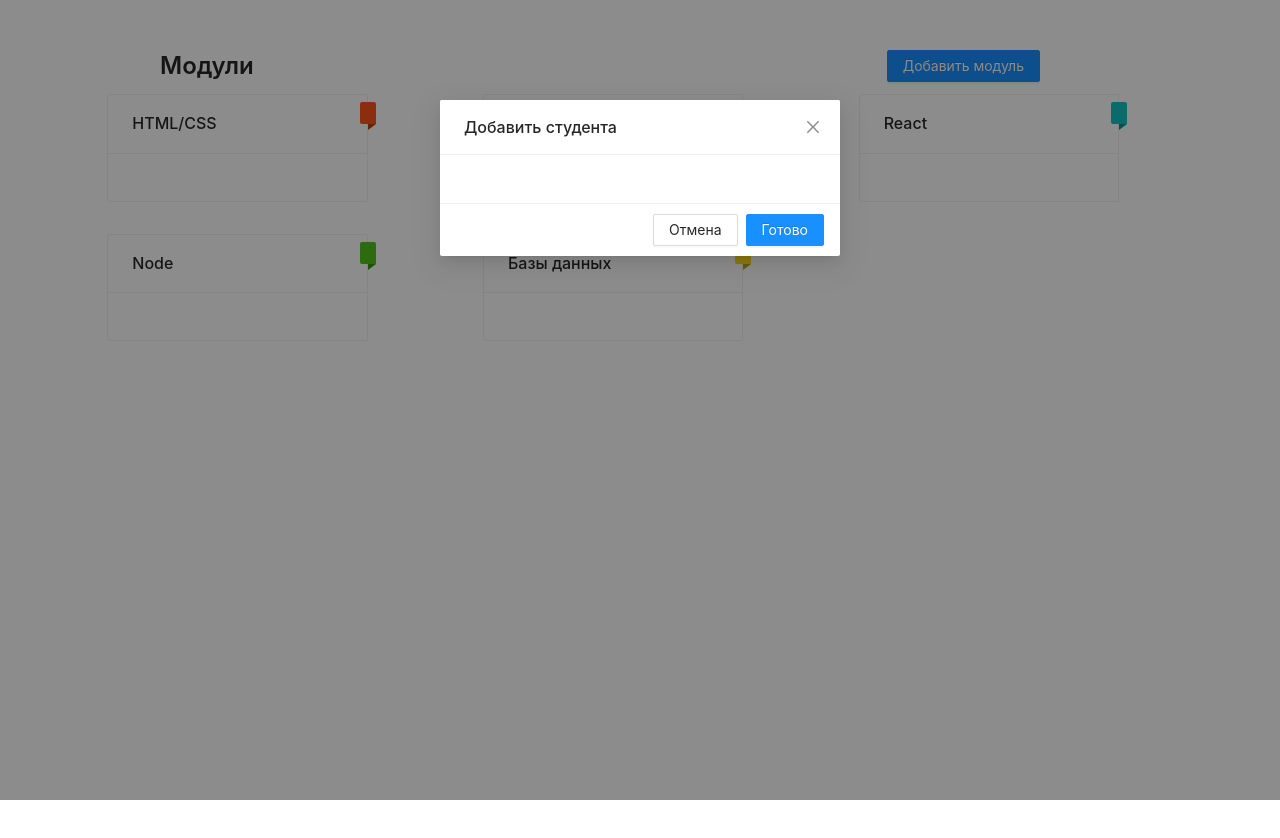
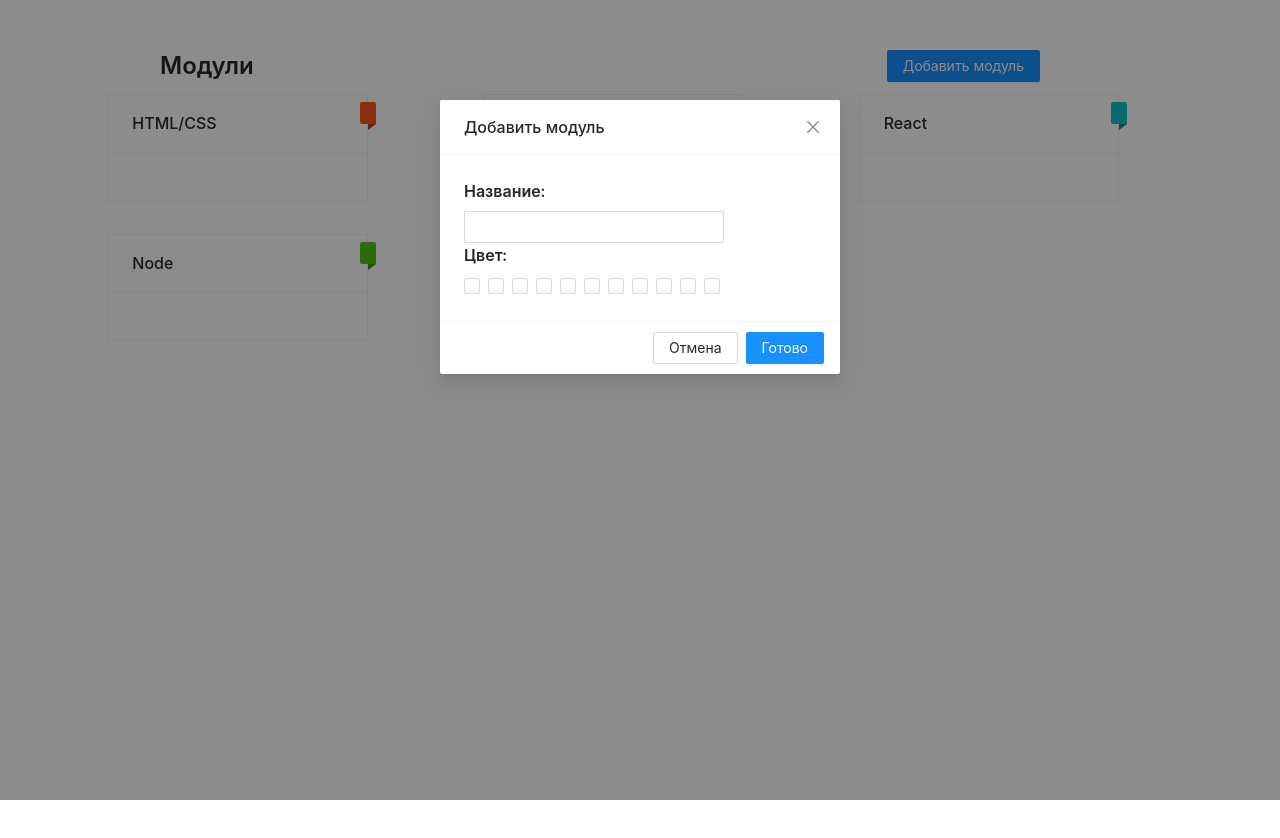
Before and after one commit to DeveloperIgorR/online-school, a React (Create React App) app: page /modules in a window 1280 px wide. Both pictures are taken after a click on the button "Добавить модуль". Shown: the top 838 px of the page. Built offline with nearby package versions, Linux system fonts and the light colour scheme.

Commit message:
add inputs

```diff
--- /dev/null
+++ b/src/components/CreateModule.js/CreateModule.jsx
@@ -0,0 +1,32 @@
+import React, { useState } from 'react'
+import { Input, Typography, Checkbox, Row, Col } from 'antd'
+
+const CreateModule = () => {
+
+    const [check,setCheck] = useState(false)
+
+    return (
+        <>
+            <Typography.Title level={5}>Название:</Typography.Title>
+            <Input style={{ width: 260 }} />
+            <Typography.Title level={5}>Цвет:</Typography.Title>
+            <Row>
+                <Col>
+                <Checkbox onChange={() => setCheck(true)}></Checkbox>
+                <Checkbox onChange={() => setCheck(true)}></Checkbox>
+                <Checkbox onChange={() => setCheck(true)}></Checkbox>
+                <Checkbox onChange={() => setCheck(true)}></Checkbox>
+                <Checkbox onChange={() => setCheck(true)}></Checkbox>
+                <Checkbox onChange={() => setCheck(true)}></Checkbox>
+                <Checkbox onChange={() => setCheck(true)}></Checkbox>
+                <Checkbox onChange={() => setCheck(true)}></Checkbox>
+                <Checkbox onChange={() => setCheck(true)}></Checkbox>
+                <Checkbox onChange={() => setCheck(true)}></Checkbox>
+                <Checkbox onChange={() => setCheck(true)}></Checkbox>
+                </Col>
+            </Row>
+        </>
+    )
+}
+
+export default CreateModule
--- a/src/components/MainTable/MainTable.jsx
+++ b/src/components/MainTable/MainTable.jsx
@@ -1,7 +1,6 @@
 import React from 'react'
-import { Table, Tag, Space, Typography, Input, Button } from 'antd'
+import { Table, Tag, Space, Typography, Input, Button, Modal } from 'antd'
 import t from './MainTable.module.css'
-import ModalWindow from '../ModalWindow/Modal'
 import { useState } from 'react'
 import CreateStudent from '../CreateStudent/CreateStudent'
 const { Search } = Input
@@ -10,6 +9,20 @@ const MainTable = () => {
 
   const onSearch = value => console.log(value)
   const [visible, setVisible] = useState(false)
+  const [confirmLoading, setConfirmLoading] = useState(false)
+
+  const handleOk = () => {
+    setConfirmLoading(true)
+    setTimeout(() => {
+    setVisible(false)
+    setConfirmLoading(false)
+    }, 2000)
+  }
+
+  const handleCancel = () => {
+    setVisible(false)
+  }
+
 
   let users = [
     {
@@ -209,9 +222,19 @@ const MainTable = () => {
           </Space>
         </div>
       </div>
-      <ModalWindow visible={visible} setVisible={setVisible} >
+      <Modal
+        visible={visible}
+        setVisible={setVisible}
+        title="Добавить студента"
+        onOk={handleOk}
+        confirmLoading={confirmLoading}
+        onCancel={handleCancel}
+        cancelText={'Отмена'}
+        okText={'Готово'}
+        width={400}
+      >
         <CreateStudent />
-      </ModalWindow>
+      </Modal>
       <Table
         columns={columns}
         dataSource={dataSource}
--- a/src/components/ModalWindow/Modal.jsx
+++ /dev/null
@@ -1,43 +0,0 @@
-import React from 'react'
-import { Modal} from 'antd'
-import { useState } from 'react';
-import CreateStudent from '../CreateStudent/CreateStudent';
-
-const ModalWindow = ({visible, setVisible,content}) => {
-
-  const [confirmLoading, setConfirmLoading] = useState(false);
-  const [modalText, setModalText] = useState('Content of the modal');
-
-  const handleOk = () => {
-    setModalText('The modal will be closed after two seconds');
-    setConfirmLoading(true);
-    setTimeout(() => {
-    setVisible(false);
-    setConfirmLoading(false);
-    }, 2000);
-  };
-
-  const handleCancel = () => {
-    console.log('Clicked cancel button');
-    setVisible(false);
-  };
-
-    return (
-        <>
-      <Modal
-        title="Добавить студента"
-        visible={visible}
-        onOk={handleOk}
-        confirmLoading={confirmLoading}
-        onCancel={handleCancel}
-        cancelText={'Отмена'}
-        okText={'Готово'}
-        width={400}
-      >
-       {content}
-      </Modal>
-    </>
-    )
-}
-
-export default ModalWindow
--- a/src/pages/Modules/Modules.jsx
+++ b/src/pages/Modules/Modules.jsx
@@ -1,12 +1,25 @@
 import React from 'react'
-import { Badge, Card, Typography, Row, Col, Button } from 'antd'
+import { Badge, Card, Typography, Row, Col, Button, Modal } from 'antd'
 import { useState } from 'react'
-import ModalWindow from '../../components/ModalWindow/Modal'
 import m from './Modules.module.css'
+import CreateModule from '../../components/CreateModule.js/CreateModule'
 
 const Modules = () => {
 
     const [visible, setVisible] = useState(false)
+    const [confirmLoading, setConfirmLoading] = useState(false)
+
+    const handleOk = () => {
+        setConfirmLoading(true)
+        setTimeout(() => {
+            setVisible(false)
+            setConfirmLoading(false)
+        }, 2000)
+    }
+
+    const handleCancel = () => {
+        setVisible(false)
+    }
 
     return (
         <>
@@ -52,10 +65,19 @@ const Modules = () => {
                     </Badge.Ribbon>
                 </Col>
             </Row>
-            <ModalWindow
+            <Modal
                 visible={visible}
                 setVisible={setVisible}
-            />
+                title="Добавить модуль"
+                onOk={handleOk}
+                confirmLoading={confirmLoading}
+                onCancel={handleCancel}
+                cancelText={'Отмена'}
+                okText={'Готово'}
+                width={400}
+            >
+                <CreateModule />
+            </Modal>
         </>
     )
 }
```
